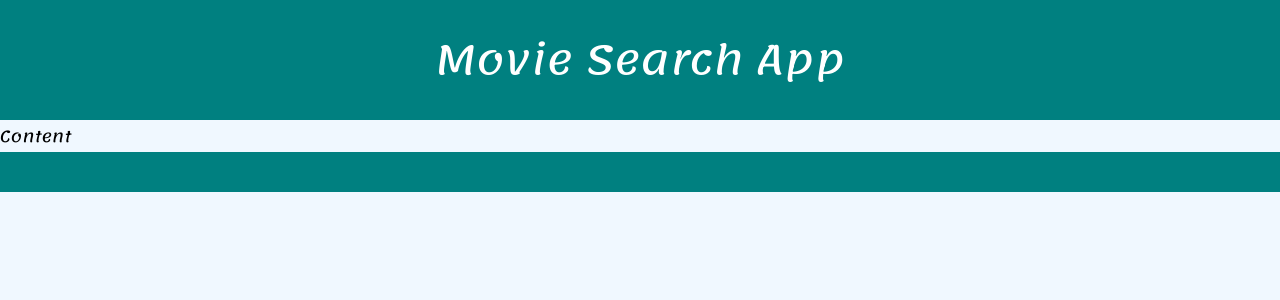
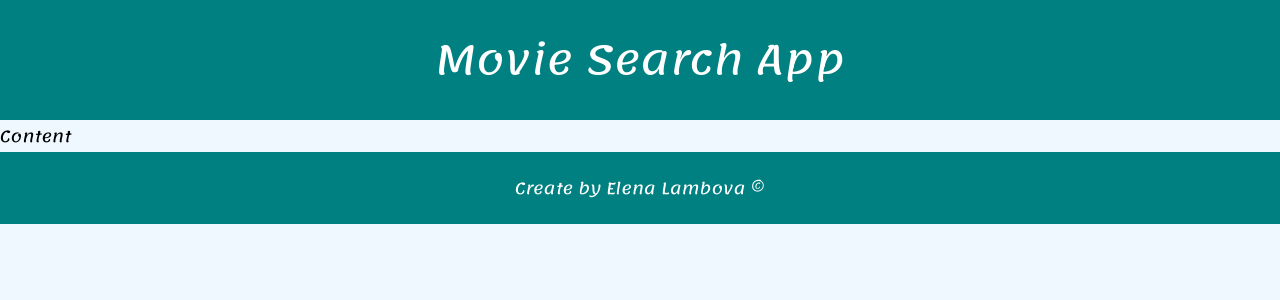
Before and after one commit to elambova/MovieApp, a React app: page / in a window 1280 px wide. Shown: the top 300 px of the page. Built offline with nearby package versions, Linux system fonts and the light colour scheme; no server answers.

Commit message:
Add in Footer component text.

```diff
--- a/src/Components/Footer.js
+++ b/src/Components/Footer.js
@@ -1,5 +1,5 @@
 import React from "react";
 
 export default function Footer() {
-  return <footer id="footer"></footer>;
+  return <footer id="footer">Create by Elena Lambova &copy; </footer>;
 }
```
